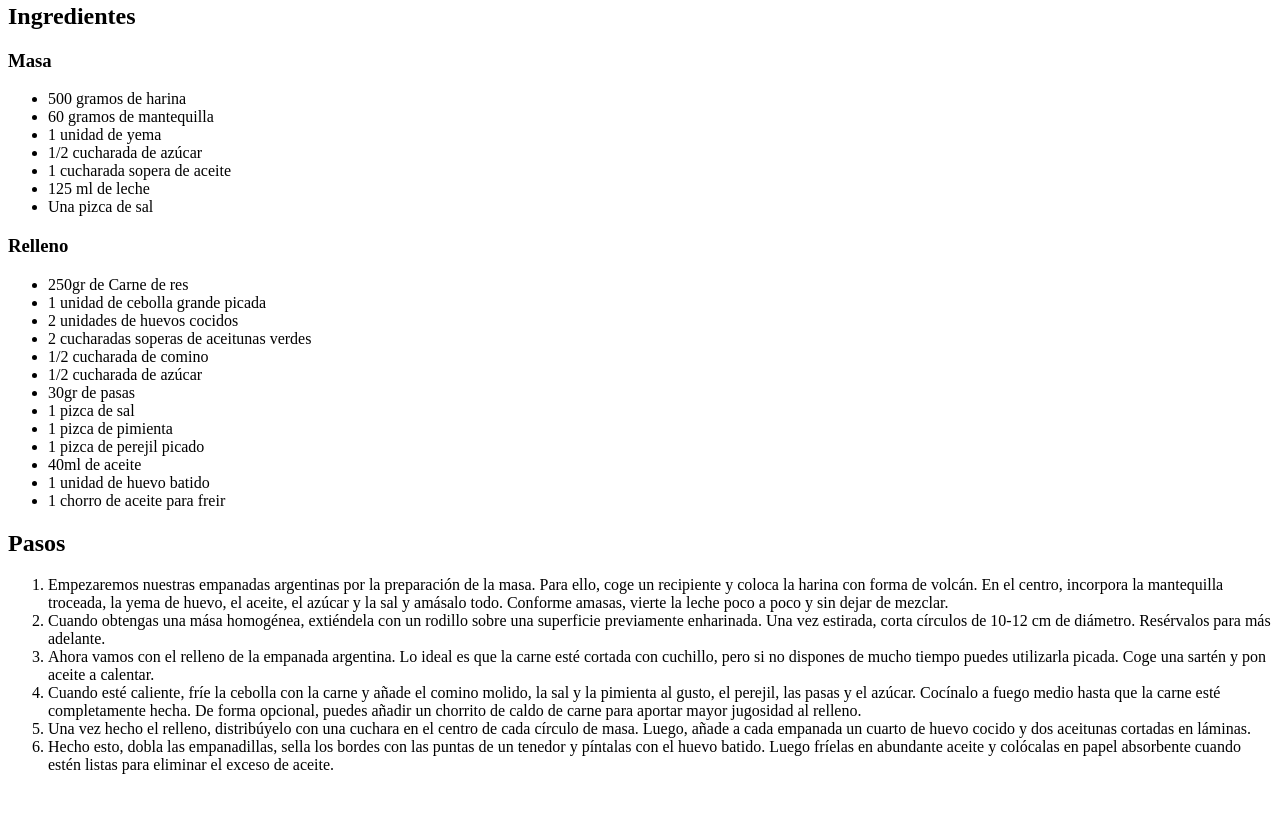
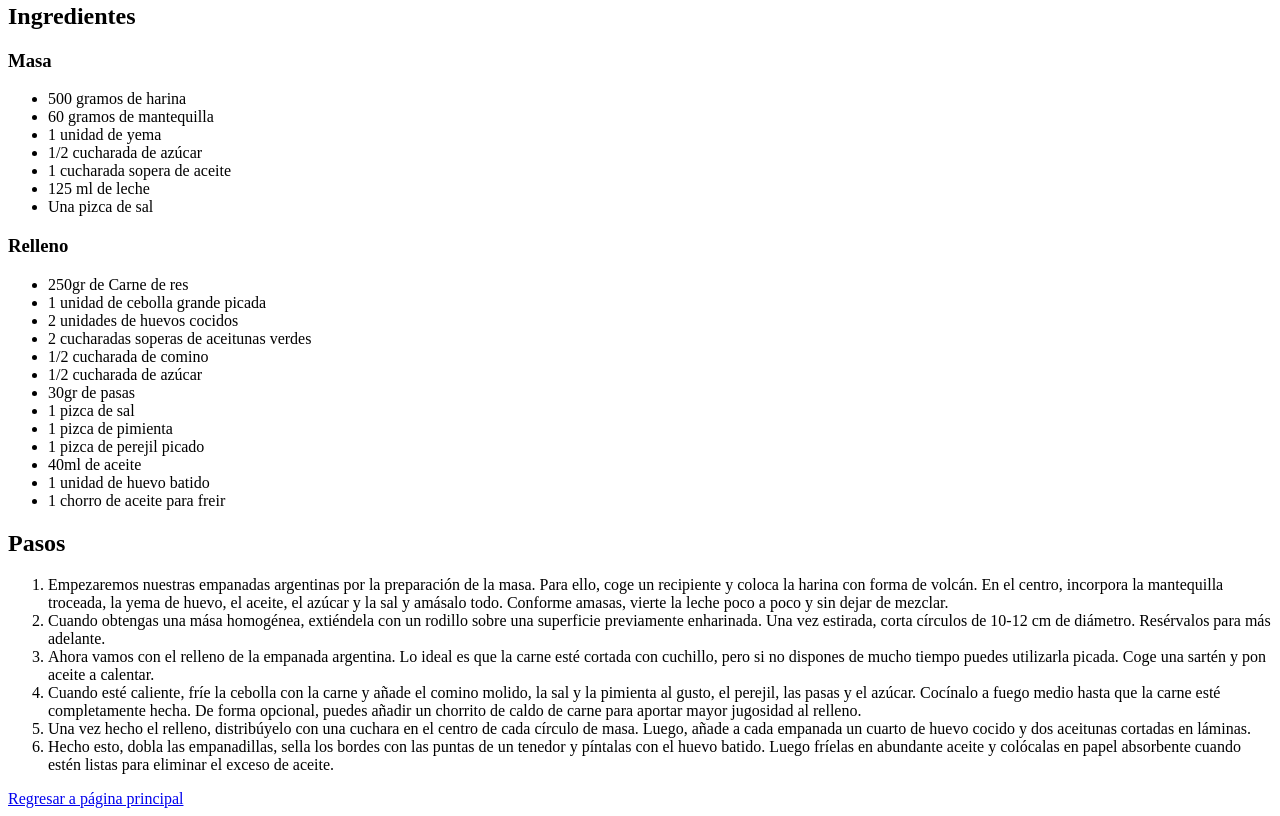
Before and after one commit to caylow/odin-recipes, a plain HTML site: page recipes/empanadas.html in a window 1280 px wide. Shown: the part 681-1497 px from the top of the page. Before the commit the page ends 1471 px from the top, so only its background shows below. Drawn offline with Linux system fonts and the light colour scheme.

Commit message:
Añadido regresar a página principal en recipes

```diff
--- a/recipes/empanadas.html
+++ b/recipes/empanadas.html
@@ -49,5 +49,6 @@
         <li>Una vez hecho el relleno, distribúyelo con una cuchara en el centro de cada círculo de masa. Luego, añade a cada empanada un cuarto de huevo cocido y dos aceitunas cortadas en láminas.</li>
         <li>Hecho esto, dobla las empanadillas, sella los bordes con las puntas de un tenedor y píntalas con el huevo batido. Luego fríelas en abundante aceite y colócalas en papel absorbente cuando estén listas para eliminar el exceso de aceite.</li>
     </ol>
+    <a href="../index.html">Regresar a página principal</a>
 </body>
 </html>
```
Also changed, not shown: recipes/pizza.html (+1 -0 lines), recipes/tinto-verano.html (+1 -0 lines).
